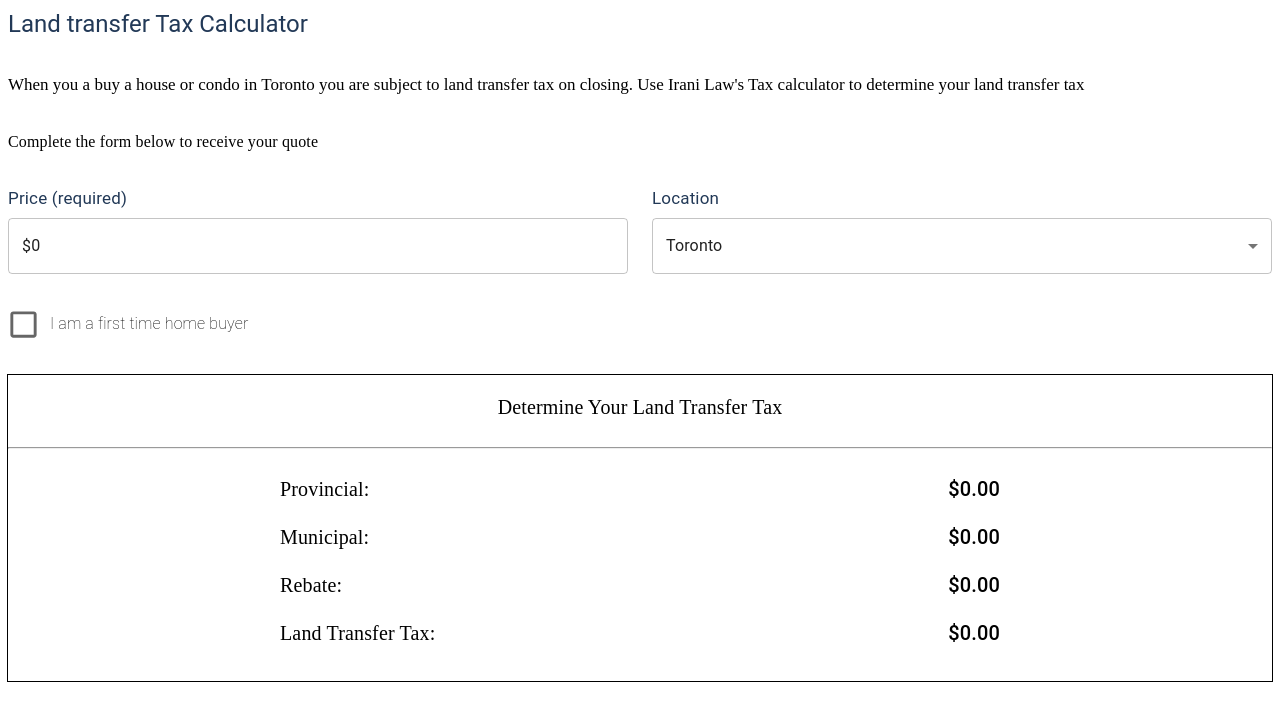
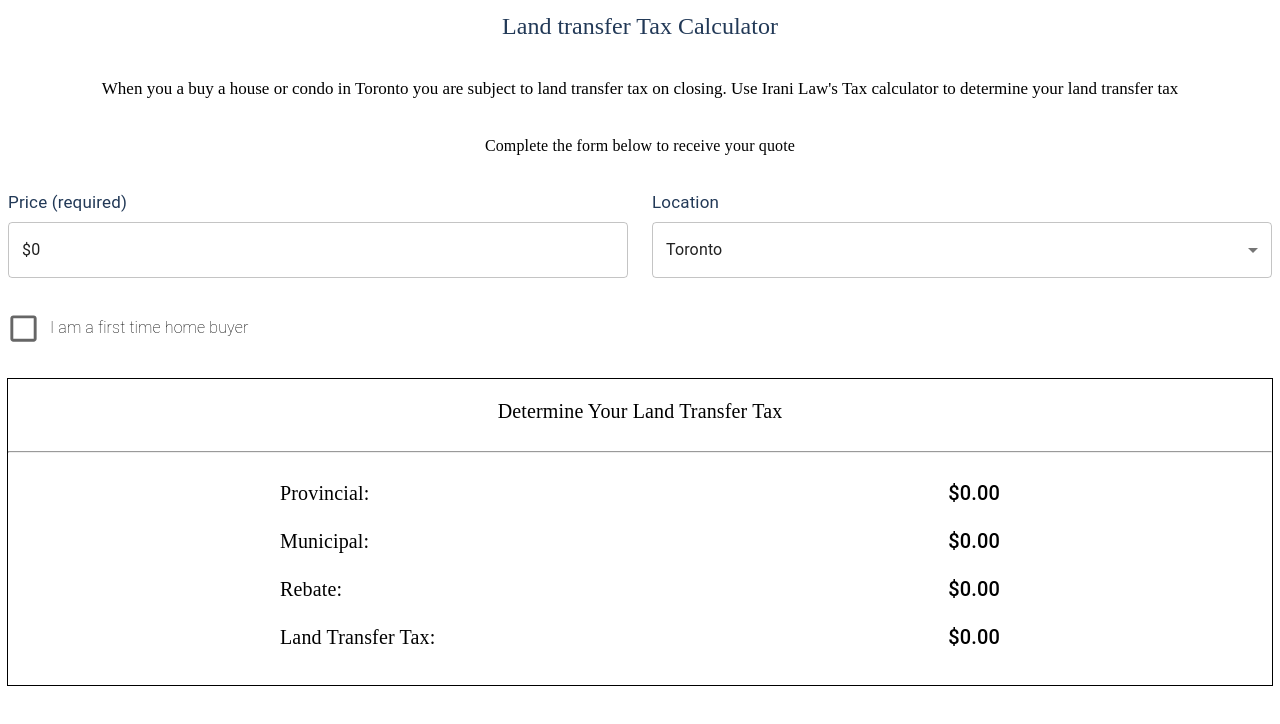
Before and after one commit to pb199878/my-app, a React (Vite) app: page / in a window 1280 px wide. Shown: the top 724 px of the page. Built offline with nearby package versions, Linux system fonts and the light colour scheme.

Commit message:
Update LandTransferTaxCalculator.jsx

```diff
--- a/src/LandTransferTaxCalculator.jsx
+++ b/src/LandTransferTaxCalculator.jsx
@@ -227,21 +227,21 @@ function LandTransferTaxCalculator() {
 
   return (
     <div>
-      <Grid container direction={"column"} spacing={4} paddingBottom={"2rem"}>
-        <Typography variant={"h5"} color="#223957">
+      <Grid container direction={"column"} spacing={4} paddingBottom={"2rem"} alignItems={"center"}>
+        <Typography variant={"h5"} color="#223957" sx={{ lineHeight: "1.5", fontFamily: "'Oswald'" }}>
           Land transfer Tax Calculator
         </Typography>
         <Typography
           variant={"subtitle"}
           fontSize={"17px"}
           fontFamily={"serif"}
-          sx={{ lineHeight: "1.5" }}
+          sx={{ lineHeight: "1.5", fontFamily: "'EB Garamond', serif" }}
         >
           When you a buy a house or condo in Toronto you are subject to land
           transfer tax on closing. Use Irani Law's Tax calculator to determine
           your land transfer tax
         </Typography>
-        <Typography fontFamily={"serif"}>
+        <Typography fontFamily={"serif"} sx={{ lineHeight: "1.5", fontFamily: "'EB Garamond', serif" }}>
           Complete the form below to receive your quote
         </Typography>
       </Grid>
```
